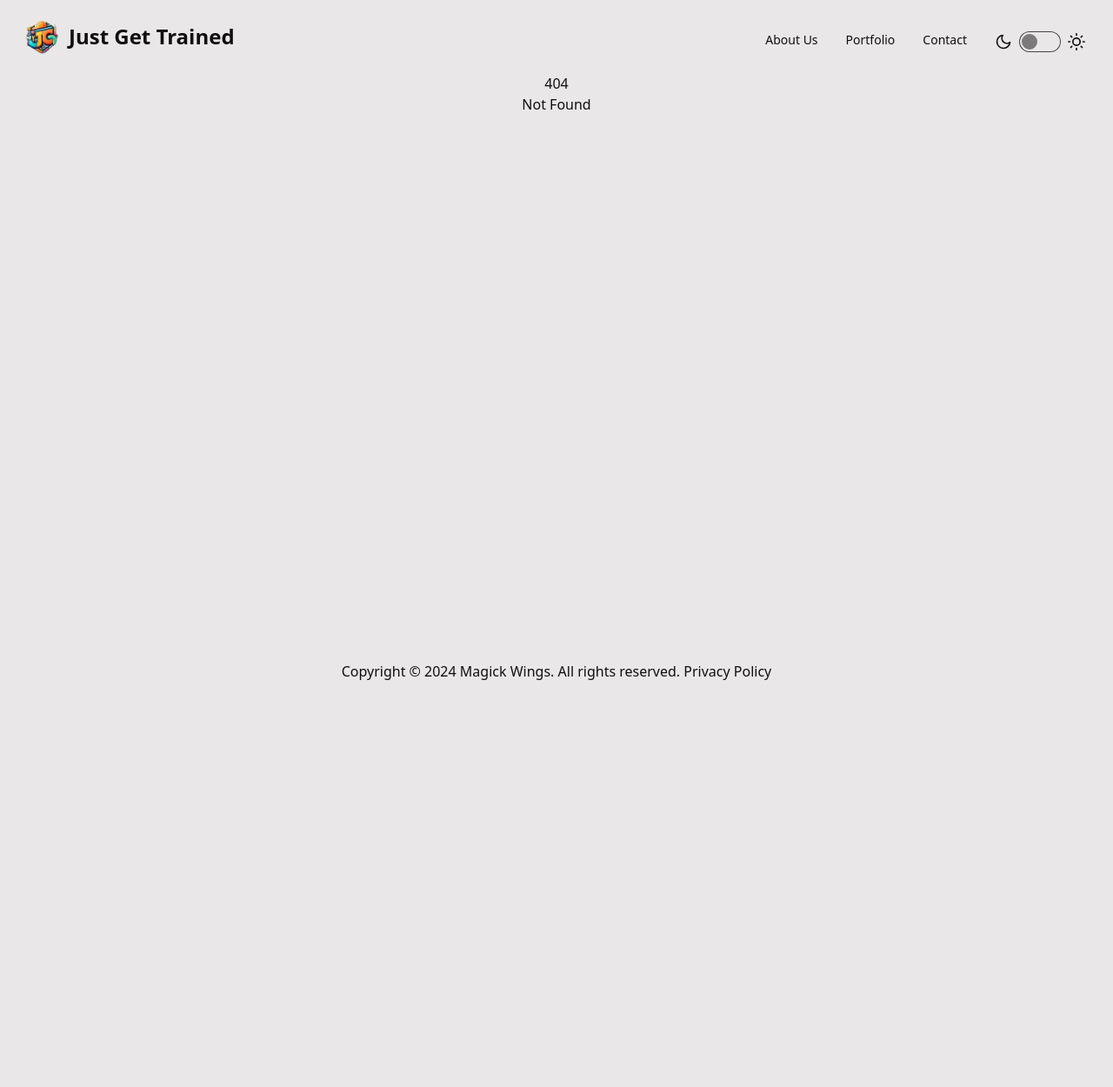
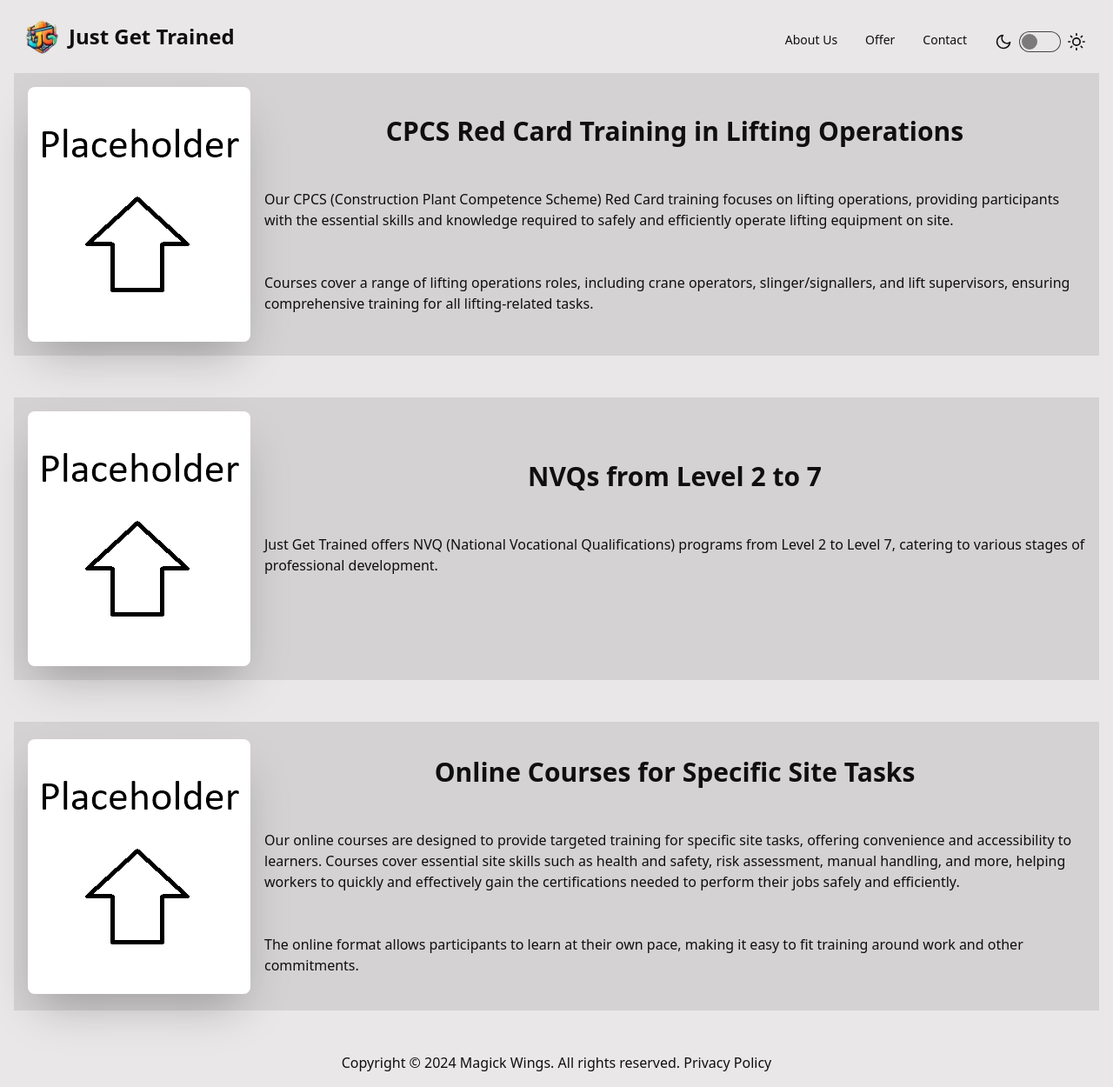
Before and after one commit to marcin-dudek/jgt, a SvelteKit app: page /offer in a window 1280 px wide. Before the commit this address had no page. Shown: the whole page at 87% size. Before the commit the page ends 800 px from the top, so only its background shows below. Built offline with nearby package versions, Linux system fonts and the light colour scheme.

Commit message:
Change offer layout and content

```diff
--- a/src/routes/+layout.svelte
+++ b/src/routes/+layout.svelte
@@ -42,7 +42,7 @@
         class="mt-3 z-[1] p-2 max-md:shadow menu dropdown-content rounded-box max-md:w-40 md:menu-horizontal max-md:bg-base-200"
       >
         <li><a class="mx-auto" href="about">About Us</a></li>
-        <li><a class="mx-auto" href="portfolio">Portfolio</a></li>
+        <li><a class="mx-auto" href="offer">Offer</a></li>
         <li><a class="mx-auto" href="contact">Contact</a></li>
         <li>
           <label class="flex cursor-pointer gap-2 mx-auto">
--- a/src/routes/+page.svelte
+++ b/src/routes/+page.svelte
@@ -13,28 +13,10 @@
 <div class="flex flex-col max-w-md mx-auto">
   <h1 class="text-5xl font-bold">Welcome to JTG</h1>
   <p class="py-6">
-    Welcome to JTG, where we turn spaces into extraordinary experiences through the artistry of
-    wood. Immerse yourself in a world where elegance meets innovation, and each corner tells a
-    unique story of craftsmanship.
-  </p>
-  <!-- <img
-    fetchpriority="high"
-    class="rounded-box"
-    width="450"
-    height="450"
-    src={logo}
-    alt="White cupboard with wooden shelves covering whole wall."
-  /> -->
-  <p class="py-6">
-    At L2, we don't just design interiors; we craft personalized sanctuaries that resonate with your
-    vision. From the rich grains of custom-made furniture to the seamless flow of intricate woodwork
-    installations, we elevate spaces to redefine the concept of home.
-  </p>
-  <p class="py-6">
-    Unveil the possibilities of bespoke creations as we blend traditional techniques with
-    contemporary flair. Our team of skilled artisans, fueled by over 10 years of expertise, takes
-    pride in curating spaces that not only reflect your individuality but also stand the test of
-    time.
+    Just Get Trained is dedicated to providing top-notch training and certification services that
+    empower individuals and organizations in the construction and related industries. With a focus
+    on practical skills, safety, and professional growth, Just Get Trained offers a range of
+    training solutions designed to meet the needs of today's workforce.
   </p>
   <!-- <p class="py-6">
 		Step into a realm where every detail matters, where your dreams and our craftsmanship
--- a/src/routes/about/+page.svelte
+++ b/src/routes/about/+page.svelte
@@ -8,9 +8,9 @@
     <div class="max-w-md">
       <h1 class="text-5xl font-bold">About Us</h1>
       <p class="py-6">
-        Step into a realm where every detail matters, where your dreams and our craftsmanship
-        converge to create spaces that transcend the ordinary. Welcome to a world where wood isn't
-        just a material; it's the soul of design.
+        All our training programs are compliant with industry standards and regulations, ensuring
+        that participants receive high-quality, accredited education that enhances their
+        credentials.
       </p>
     </div>
   </div>
@@ -22,14 +22,11 @@
       <!-- <img src="./img/img1.webp" alt="Shoes" /> -->
     </figure>
     <div class="card-body items-center text-center">
-      <h2 class="card-title">Innovative Craftsmanship</h2>
+      <h2 class="card-title">Expert Trainers</h2>
       <br />
       <p>
-        At L2, we understand the importance of skilled craftsmanship and attention to detail. With
-        over 20 years of experience in the industry, our team of highly skilled joiners combines
-        traditional techniques with modern innovation to deliver exceptional results. From
-        custom-made furniture to intricate woodwork installations, we have the expertise to handle
-        projects of any scale or complexity.
+        Our courses are led by industry professionals with extensive experience, ensuring that
+        learners gain practical knowledge and insights directly applicable to their roles.
       </p>
     </div>
   </div>
@@ -39,14 +36,11 @@
       <!-- <img src="./img/img1.webp" alt="Shoes" /> -->
     </figure>
     <div class="card-body items-center text-center">
-      <h2 class="card-title">Personalized Excellence</h2>
+      <h2 class="card-title">Flexible Learning Options</h2>
       <br />
       <p>
-        What sets us apart is our unwavering dedication to providing personalized service to each of
-        our clients. We believe in building strong relationships and working closely with you
-        throughout the entire process. Our team will collaborate with you to understand your unique
-        requirements, offer expert advice, and ensure that every project reflects your individual
-        style and preferences.
+        We offer a variety of training formats, including in-person, online, and blended learning,
+        making it easy for participants to fit training into their busy schedules.
       </p>
     </div>
   </div>
@@ -55,14 +49,11 @@
       <!-- <img src="./img/img1.webp" alt="Shoes" /> -->
     </figure>
     <div class="card-body items-center text-center">
-      <h2 class="card-title">Crafting Quality</h2>
+      <h2 class="card-title">Supportive Learning Environment</h2>
       <br />
       <p>
-        Quality is at the core of everything we do. We meticulously select the finest materials,
-        sourced sustainably whenever possible, to ensure the longevity and beauty of our creations.
-        Whether it's solid hardwoods, engineered woods, or eco-friendly options, we prioritize both
-        aesthetics and durability. Our skilled craftsmen bring these materials to life, transforming
-        them into stunning pieces that seamlessly integrate into your space.
+        Just Get Trained is committed to supporting every learner's journey, offering guidance and
+        resources to help them succeed and achieve their career goals.
       </p>
     </div>
   </div>
--- /dev/null
+++ b/src/routes/offer/+page.svelte
@@ -0,0 +1,73 @@
+<svelte:head>
+  <title>About us</title>
+  <meta name="description" content="Here you can find read more about our values and priorities." />
+</svelte:head>
+
+<!-- <div class="hero">
+  <div class="hero-content text-center">
+    <div class="max-w-md">
+      <h1 class="text-5xl font-bold">Offer</h1>
+      <p class="py-6">
+        All our training programs are compliant with industry standards and regulations, ensuring
+        that participants receive high-quality, accredited education that enhances their
+        credentials.
+      </p>
+    </div>
+  </div>
+</div> -->
+
+<div class="hero bg-base-200">
+  <div class="hero-content flex-col lg:flex-row">
+    <img src="./placeholder.png" alt="placeholder" class="max-w-sm rounded-lg shadow-2xl" />
+    <div>
+      <h1 class="py-6 text-3xl font-bold">CPCS Red Card Training in Lifting Operations</h1>
+      <p class="py-6 text-left">
+        Our CPCS (Construction Plant Competence Scheme) Red Card training focuses on lifting
+        operations, providing participants with the essential skills and knowledge required to
+        safely and efficiently operate lifting equipment on site.
+      </p>
+      <p class="py-6 text-left">
+        Courses cover a range of lifting operations roles, including crane operators,
+        slinger/signallers, and lift supervisors, ensuring comprehensive training for all
+        lifting-related tasks.
+      </p>
+    </div>
+  </div>
+</div>
+
+<div class="py-6" />
+
+<div class="hero bg-base-200">
+  <div class="hero-content flex-col lg:flex-row">
+    <img src="./placeholder.png" alt="placeholder" class="max-w-sm rounded-lg shadow-2xl" />
+    <div>
+      <h1 class="py-6 text-3xl font-bold">NVQs from Level 2 to 7</h1>
+      <p class="py-6 text-left">
+        Just Get Trained offers NVQ (National Vocational Qualifications) programs from Level 2 to
+        Level 7, catering to various stages of professional development.
+      </p>
+      <p class="py-6 text-left"></p>
+    </div>
+  </div>
+</div>
+
+<div class="py-6" />
+
+<div class="hero bg-base-200">
+  <div class="hero-content flex-col lg:flex-row">
+    <img src="./placeholder.png" alt="placeholder" class="max-w-sm rounded-lg shadow-2xl" />
+    <div>
+      <h1 class="py-6 text-3xl font-bold">Online Courses for Specific Site Tasks</h1>
+      <p class="py-6 text-left">
+        Our online courses are designed to provide targeted training for specific site tasks,
+        offering convenience and accessibility to learners. Courses cover essential site skills such
+        as health and safety, risk assessment, manual handling, and more, helping workers to quickly
+        and effectively gain the certifications needed to perform their jobs safely and efficiently.
+      </p>
+      <p class="py-6 text-left">
+        The online format allows participants to learn at their own pace, making it easy to fit
+        training around work and other commitments.
+      </p>
+    </div>
+  </div>
+</div>
--- a/src/routes/portfolio/+page.svelte
+++ /dev/null
@@ -1,37 +0,0 @@
-<script>
-  let files = [];
-</script>
-
-<svelte:head>
-  <title>Portfolio</title>
-  <meta
-    name="description"
-    content="Here you can find some images of our previous work. We specialize in crafting personalized sanctuaries that resonate with your vision."
-  />
-</svelte:head>
-
-<div class="hero">
-  <div class="hero-content text-center">
-    <div class="max-w-md">
-      <h1 class="text-5xl font-bold">Our work</h1>
-    </div>
-  </div>
-</div>
-
-<div class="max-w-xl w-full carousel carousel-center rounded-box">
-  {#each files as file, i}
-    <div id="item{i + 1}" class="carousel-item w-full">
-      {#if i == 0}
-        <img class="w-full" src={file} alt="Burger" />
-      {:else}
-        <img class="w-full" loading="lazy" src={file} alt="Burger" />
-      {/if}
-    </div>
-  {/each}
-</div>
-
-<div class="join flex justify-center w-full">
-  {#each files as file, i}
-    <a href="#item{i + 1}" class="join-item btn btn-xs">{i + 1}</a>
-  {/each}
-</div>
```
Also changed, not shown: static/placeholder.png (added).
